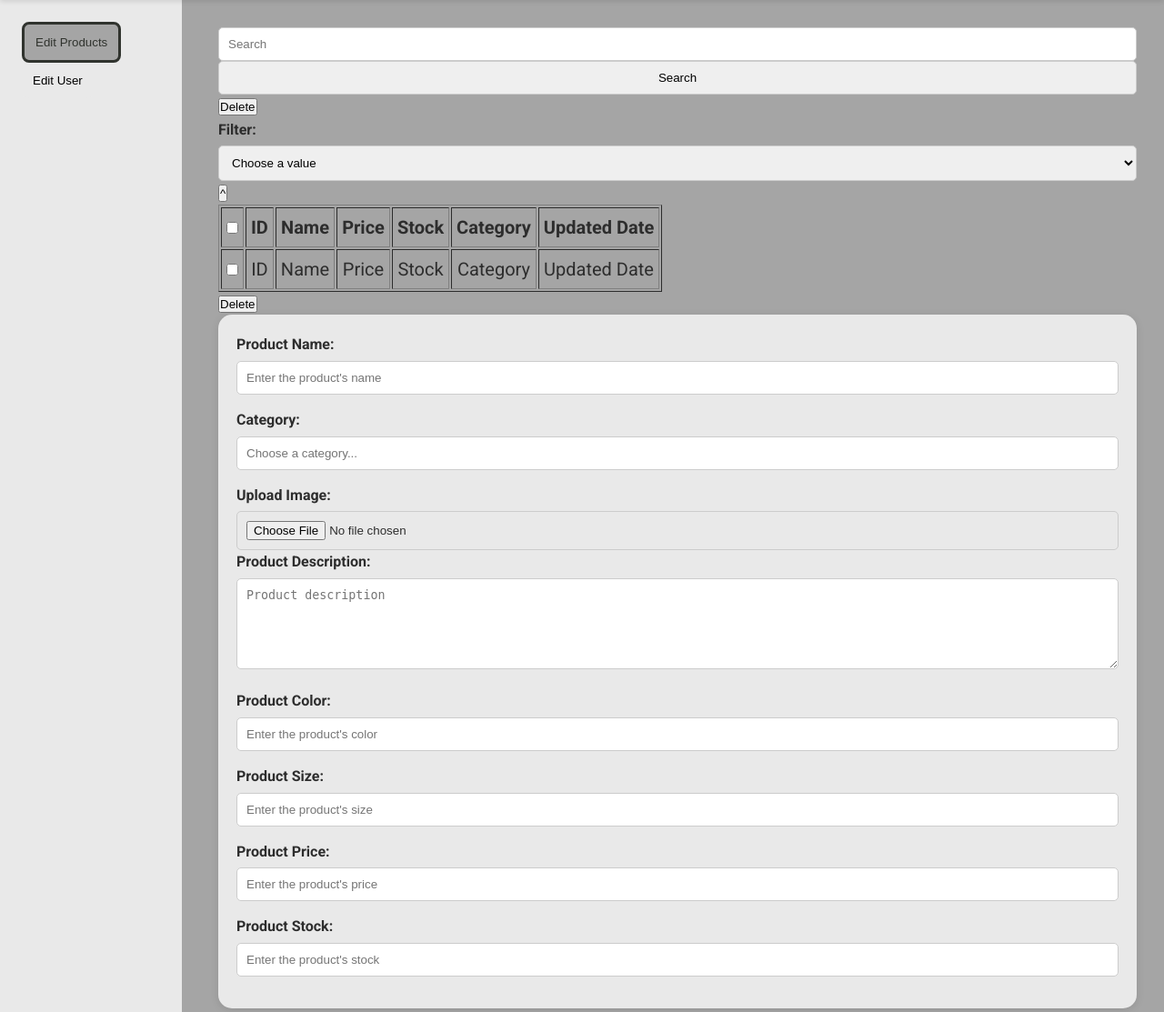
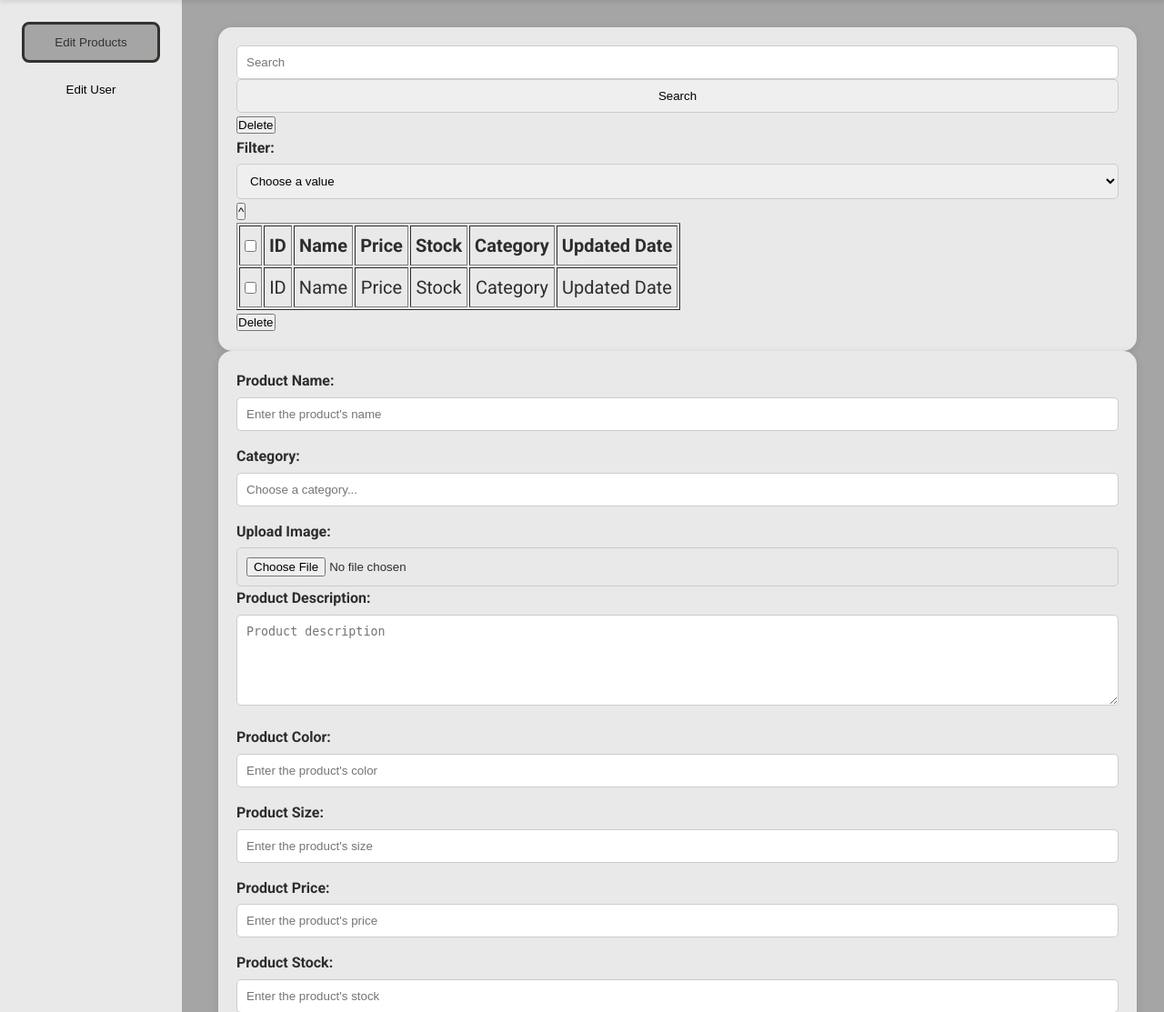
Before and after one commit to 0x00K1/TechSavvies, a PHP site: page /root/root.php in a window 1280 px wide. Shown: the part 60-1173 px from the top of the page at 91% size. Run offline with PHP 8.4, Linux system fonts and the light colour scheme.

Commit message:
Progress? 2

```diff
--- a/root/root.php
+++ b/root/root.php
@@ -19,14 +19,14 @@
     <!-- functions section -->
     <section class="Boss">
         <div class="toolbar">
-            <div class="toolbar_buttons">
-                <div><button id="EditPro_button">Edit Products</button></div>
-                <div><button id="EditUser_button">Edit User</button></div>
-            </div>
+            <nav class="nav">
+                <button id="EditPro_button">Edit Products</button>
+                <button id="EditUser_button">Edit User</button>
+            </nav>
         </div>
         <div class="funcarea">
             <div class="content-container">
-                <div class="product_managment_display">
+                <div class="content">
                     <form name="Product_queries" method="post" action="root.php"><!-- or root_product.php-->
                         <div class="search_div">
                             <input name="search_field" id="search_field" type="text" placeholder="Search" />
```
